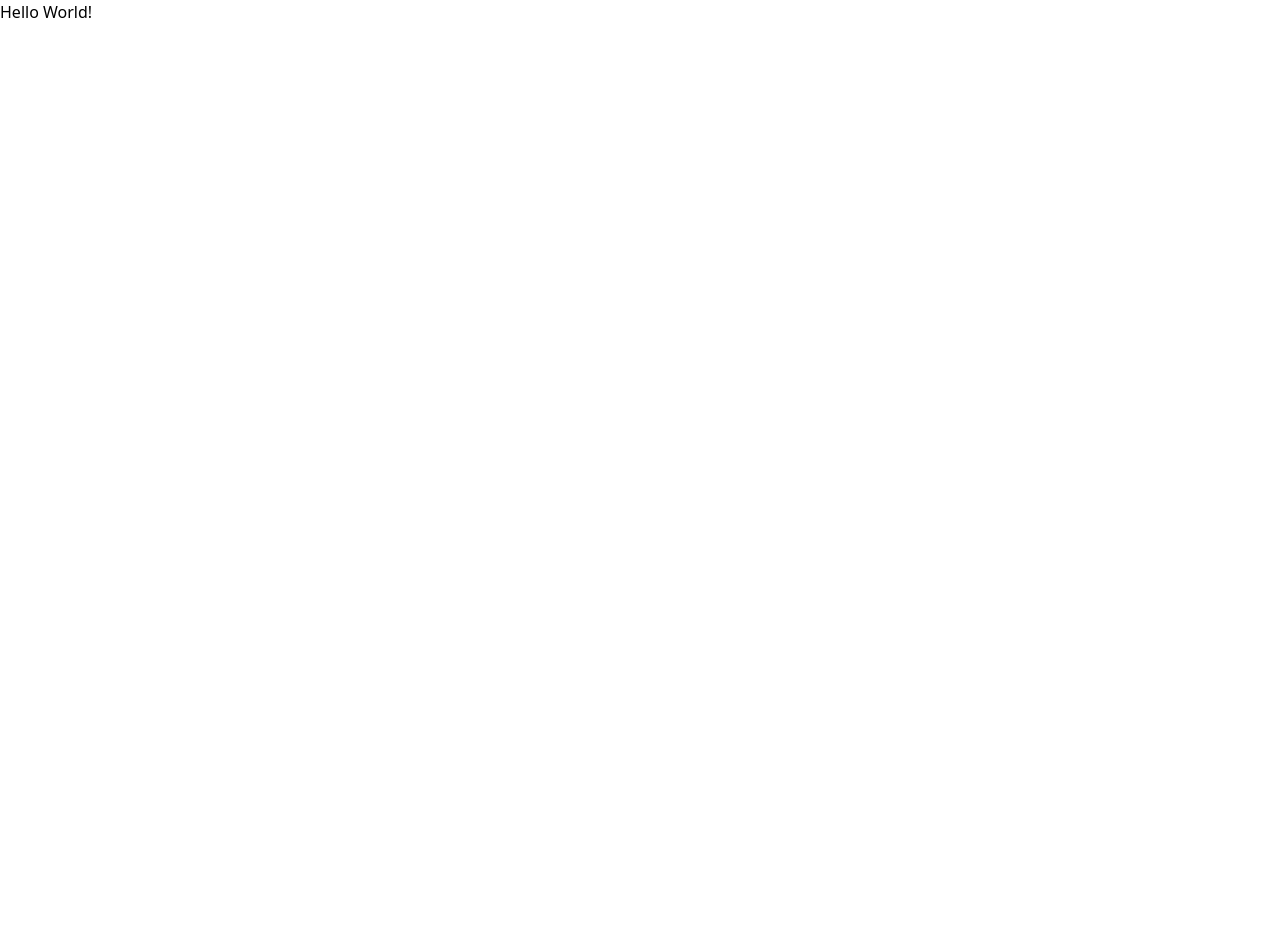
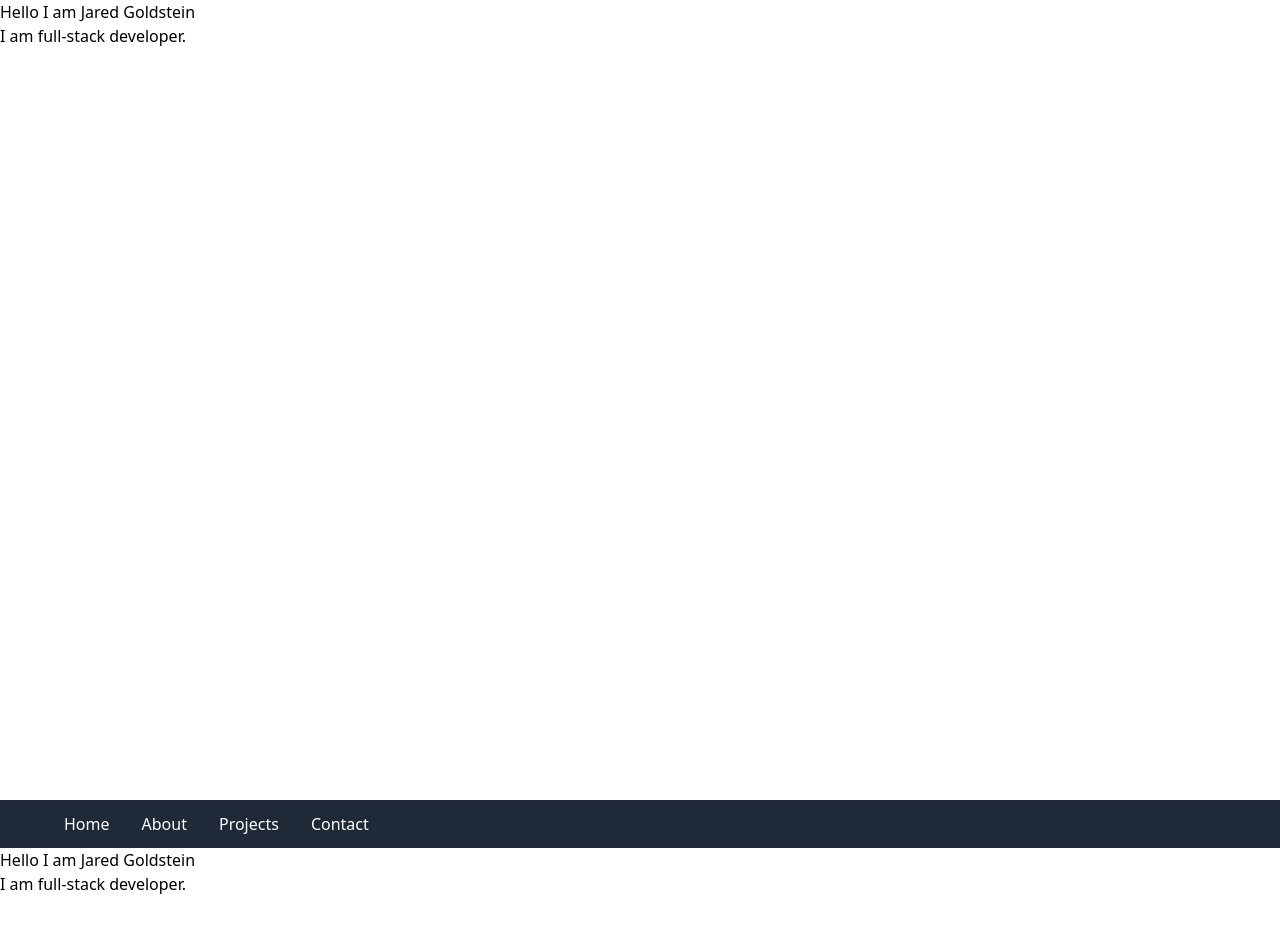
Before and after one commit to JaredGold/portfolio-12-5-2021, a React (Create React App) app: page / in a window 1280 px wide. Shown: the top 928 px of the page. Before the commit the page ends 800 px from the top, so only its background shows below. Built offline with nearby package versions, Linux system fonts and the light colour scheme.

Commit message:
Add Nav and Landing Page

```diff
--- a/src/App.jsx
+++ b/src/App.jsx
@@ -1,10 +1,14 @@
 import React from 'react'
+import Nav from "./components/Nav"
+import Landing from "./components/Landing"
 
 function App() {
   return (
-    <div className="App">
-      <h1>Hello World!</h1>
-    </div>
+    <>
+      <Landing />
+      <Nav />
+      <Landing />
+    </>
   );
 }
 
--- /dev/null
+++ b/src/components/Landing.jsx
@@ -0,0 +1,12 @@
+import React from 'react'
+
+const Landing = () => {
+  return (
+    <p className="h-screen">
+      Hello I am <span>Jared Goldstein</span><br/>
+      I am full-stack developer.
+    </p>
+  )
+}
+
+export default Landing
--- /dev/null
+++ b/src/components/Nav.jsx
@@ -0,0 +1,20 @@
+import React from 'react'
+import NavLink from './NavLink'
+
+const Nav = () => {
+
+  const navStyle = "sticky top-0 pl-16 h-12 bg-gray-800 flex"
+
+  return(
+    <nav className={navStyle} >
+      <ul className="flex flex-row" >
+        <NavLink name="Home" />
+        <NavLink name="About" />
+        <NavLink name="Projects" />
+        <NavLink name="Contact" />
+      </ul>
+    </nav>
+  )
+}
+
+export default Nav
--- /dev/null
+++ b/src/components/NavLink.jsx
@@ -0,0 +1,13 @@
+import React from 'react'
+
+const NavLink = ( {name} ) => {
+  const styles = "mr-8 hover:text-purple-300 text-white self-center"
+
+  return (
+    <li className={styles} >
+      <a href={"#" + name.toLowerCase()}>{name}</a>
+    </li>
+  )
+}
+
+export default NavLink
```
